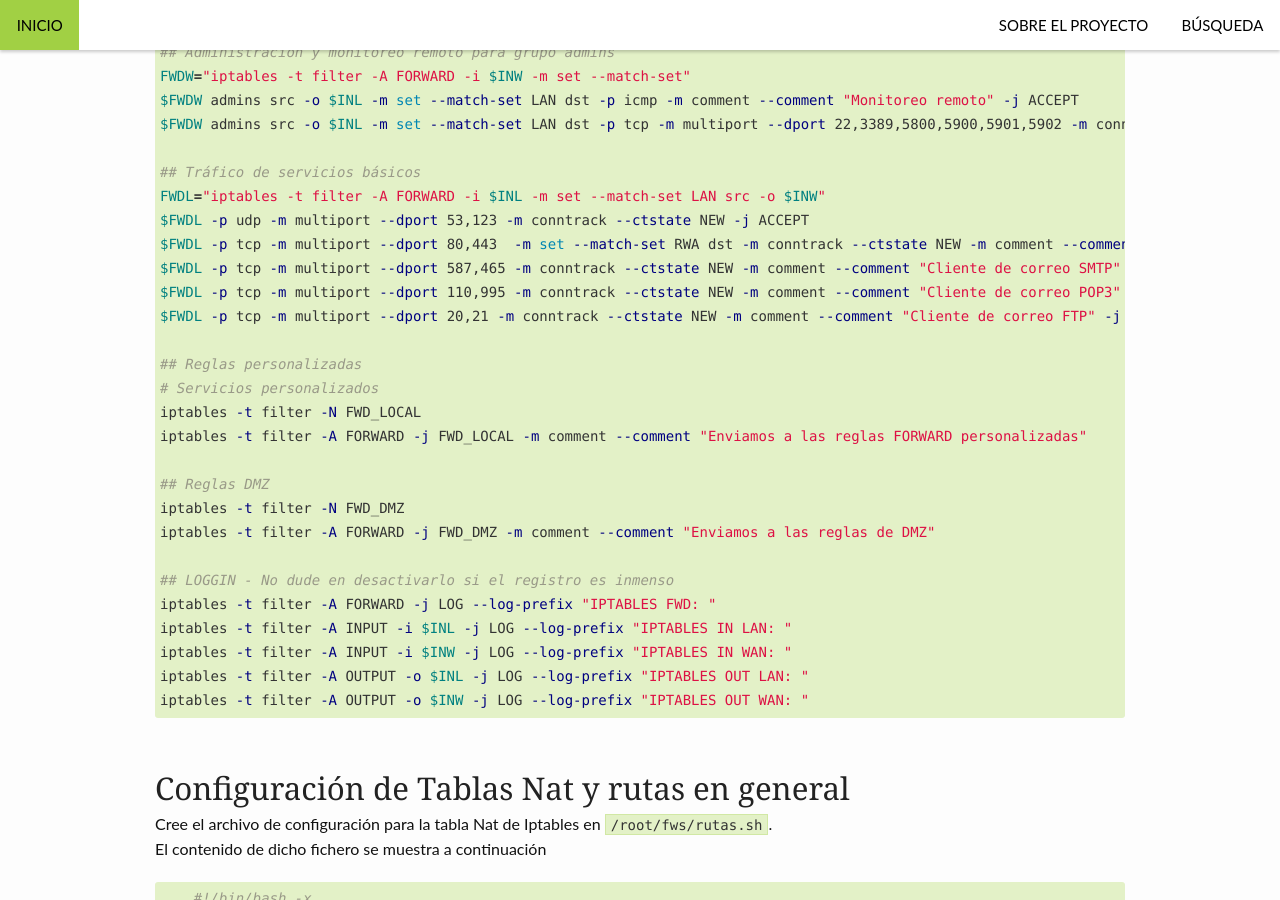
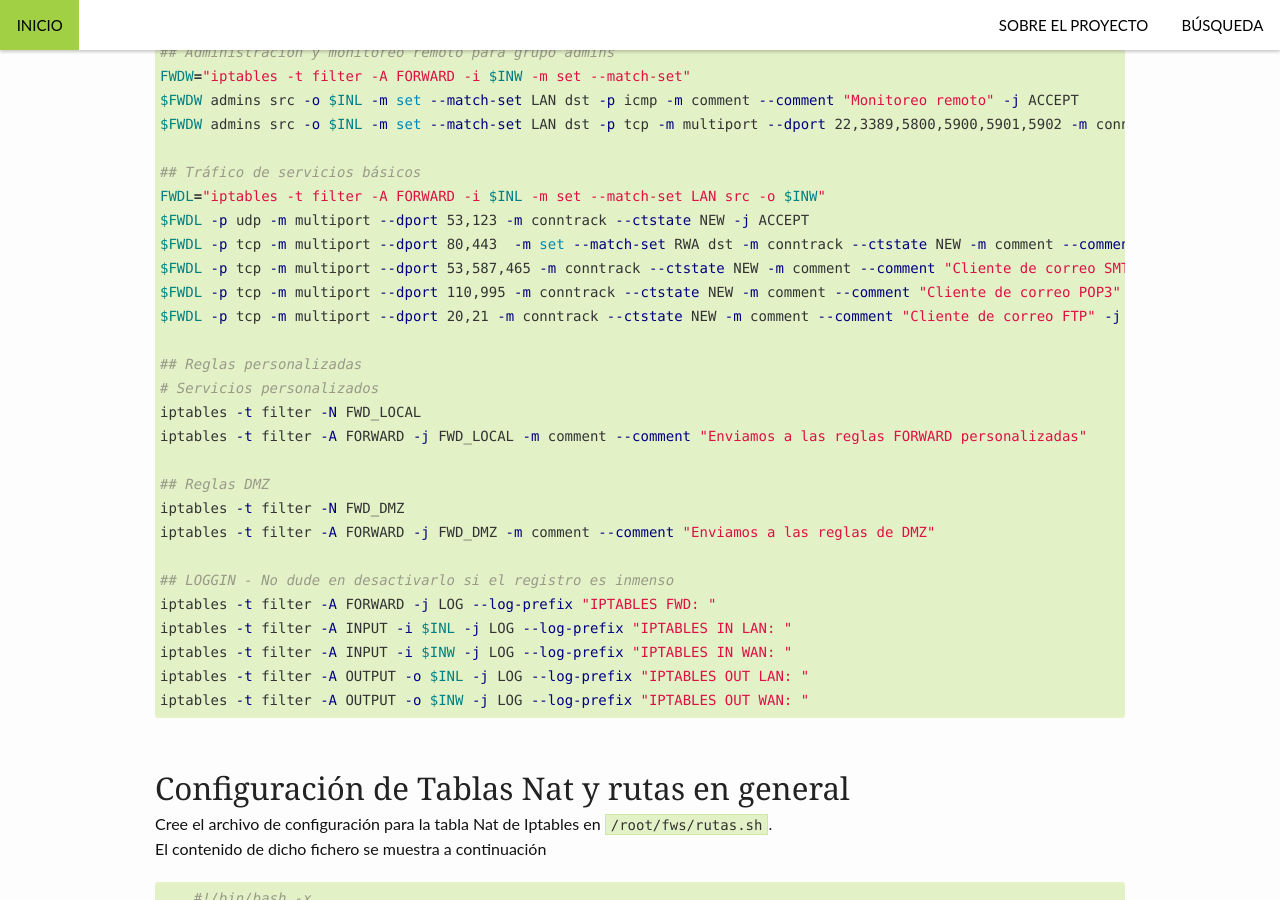
Before and after one commit to VTacius/firewall, a Jekyll site: the page built from _instalacion/iptables/index.md, in a window 1280 px wide and 900 px high, scrolled down 4688 px. Built offline with Jekyll 4.4.1, drawn with Linux system fonts in a browser that asks for light colours.

Commit message:
Hotmail necesita que los equipos clientes también sean capaces de realizar consultas DNS por tcp. En squidGuard, el destino musica apuntaba a BL/webradio/domains (Estando redundando a destino radio) siendo lo correcto BL/music/domains

```diff
--- a/_instalacion/iptables/firewall.md
+++ b/_instalacion/iptables/firewall.md
@@ -63,7 +63,7 @@ $FWDW admins src -o $INL -m set --match-set LAN dst -p tcp -m multiport --dport
 FWDL="iptables -t filter -A FORWARD -i $INL -m set --match-set LAN src -o $INW"
 $FWDL -p udp -m multiport --dport 53,123 -m conntrack --ctstate NEW -j ACCEPT
 $FWDL -p tcp -m multiport --dport 80,443  -m set --match-set RWA dst -m conntrack --ctstate NEW -m comment --comment "Cliente WEB para DMZ Hacienda" -j ACCEPT
-$FWDL -p tcp -m multiport --dport 587,465 -m conntrack --ctstate NEW -m comment --comment "Cliente de correo SMTP" -j ACCEPT
+$FWDL -p tcp -m multiport --dport 53,587,465 -m conntrack --ctstate NEW -m comment --comment "Cliente de correo SMTP" -j ACCEPT
 $FWDL -p tcp -m multiport --dport 110,995 -m conntrack --ctstate NEW -m comment --comment "Cliente de correo POP3" -j ACCEPT
 $FWDL -p tcp -m multiport --dport 20,21 -m conntrack --ctstate NEW -m comment --comment "Cliente de correo FTP" -j ACCEPT
 
```
Also changed, not shown: _instalacion/squidguard/clases_destino.md (+1 -1 lines).
